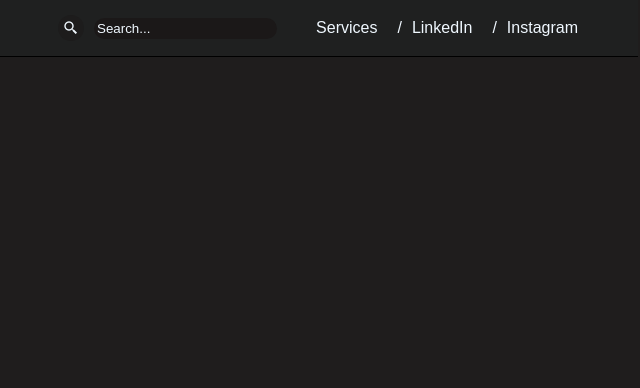
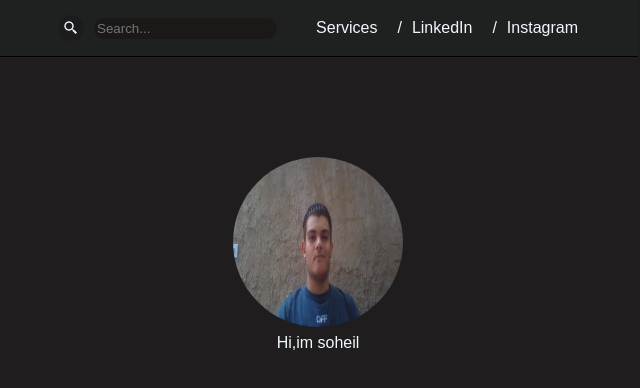
Before and after one commit to soheiljam/portfolia2, a plain HTML site: page index.html in a window 1280 px wide. Shown: the whole page, without its empty margins (322-962 px from the left). Drawn offline with nearby package versions, Linux system fonts and the light colour scheme.

Commit message:
Craete Img

```diff
--- a/index.html
+++ b/index.html
@@ -10,6 +10,7 @@
 </head>
 
 <body>
+    <!-- start nav  -->
     <nav>
         <div class="searchs">
             <i class='bx bx-search-alt-2'></i>
@@ -32,6 +33,13 @@
             </ul>
         </div>
     </nav>
+    <!-- start main  -->
+     <main>
+        <div class="img">
+            <img src="./Assets/img/1/WIN_20240718_16_45_29_Pro.jpg" alt="">
+            <p>Hi,im soheil</p>
+        </div>
+     </main>
 </body>
 
 </html>
--- a/index.scss
+++ b/index.scss
@@ -8,7 +8,7 @@ body {
     background-color: rgb(31, 29, 29);
     font-family: Arial, sans-serif;
 }
-
+// start nav
 nav {
     background-color: rgb(31, 32, 32);
     display: flex;
@@ -63,9 +63,28 @@ nav {
             border-radius: 20px;
             color: aliceblue;
 
-            &::placeholder {
-                color: aliceblue;
-            }
         }
     }
 }
+// start main
+main {
+    .img {
+        display: flex;
+        align-items: center;
+        justify-content: center;
+        flex-direction: column;
+        img {
+            width: 170px;
+            height: 170px;
+            display: flex;
+            margin-top: 100px;
+            border-radius: 200px;
+        }
+        p {
+            display: flex;
+            margin-top: 7px;
+            color: aliceblue;
+        }
+    }
+
+}
```
Also changed, not shown: Assets/img/1/WIN_20240718_16_45_29_Pro.jpg (added), index.css, 1 other file.
